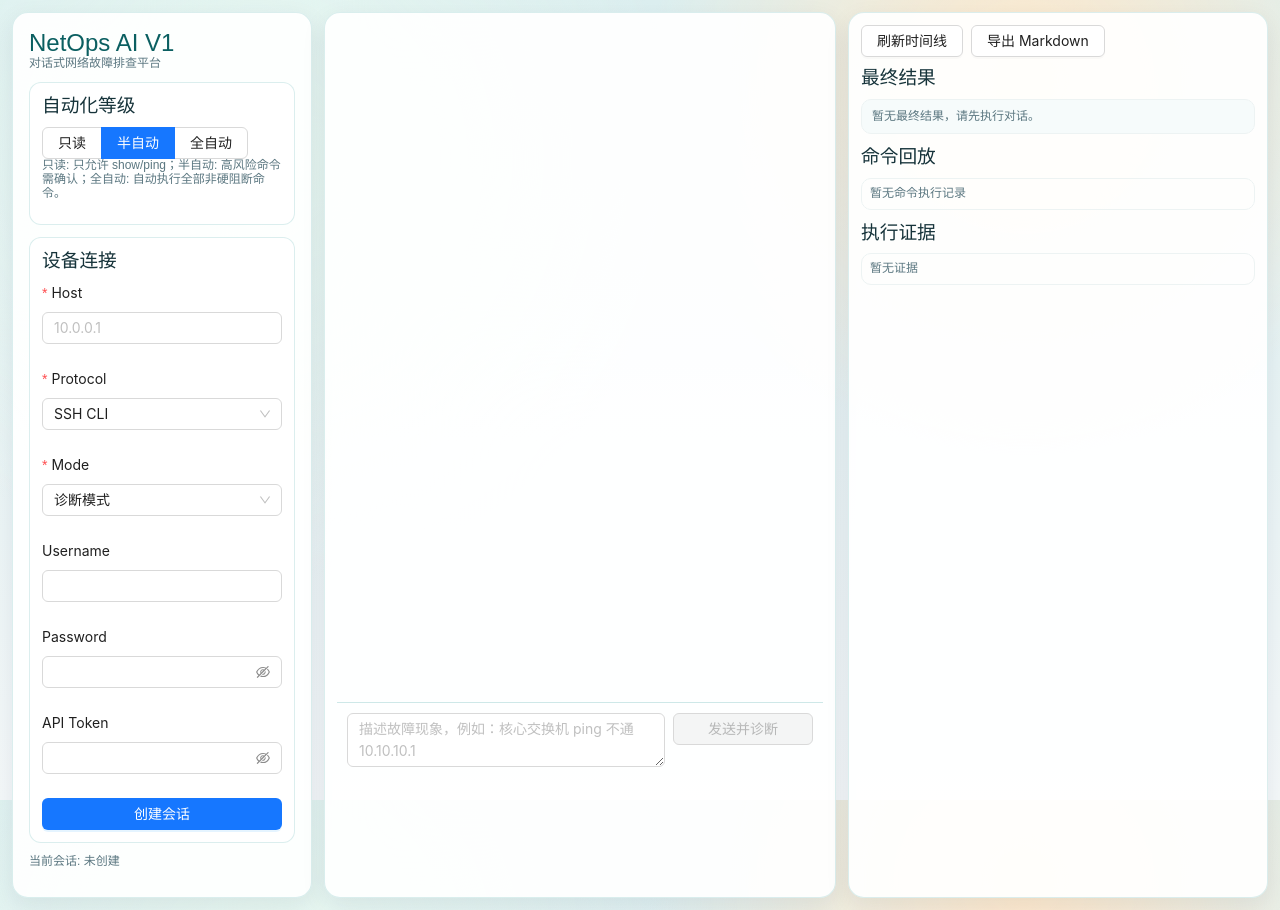
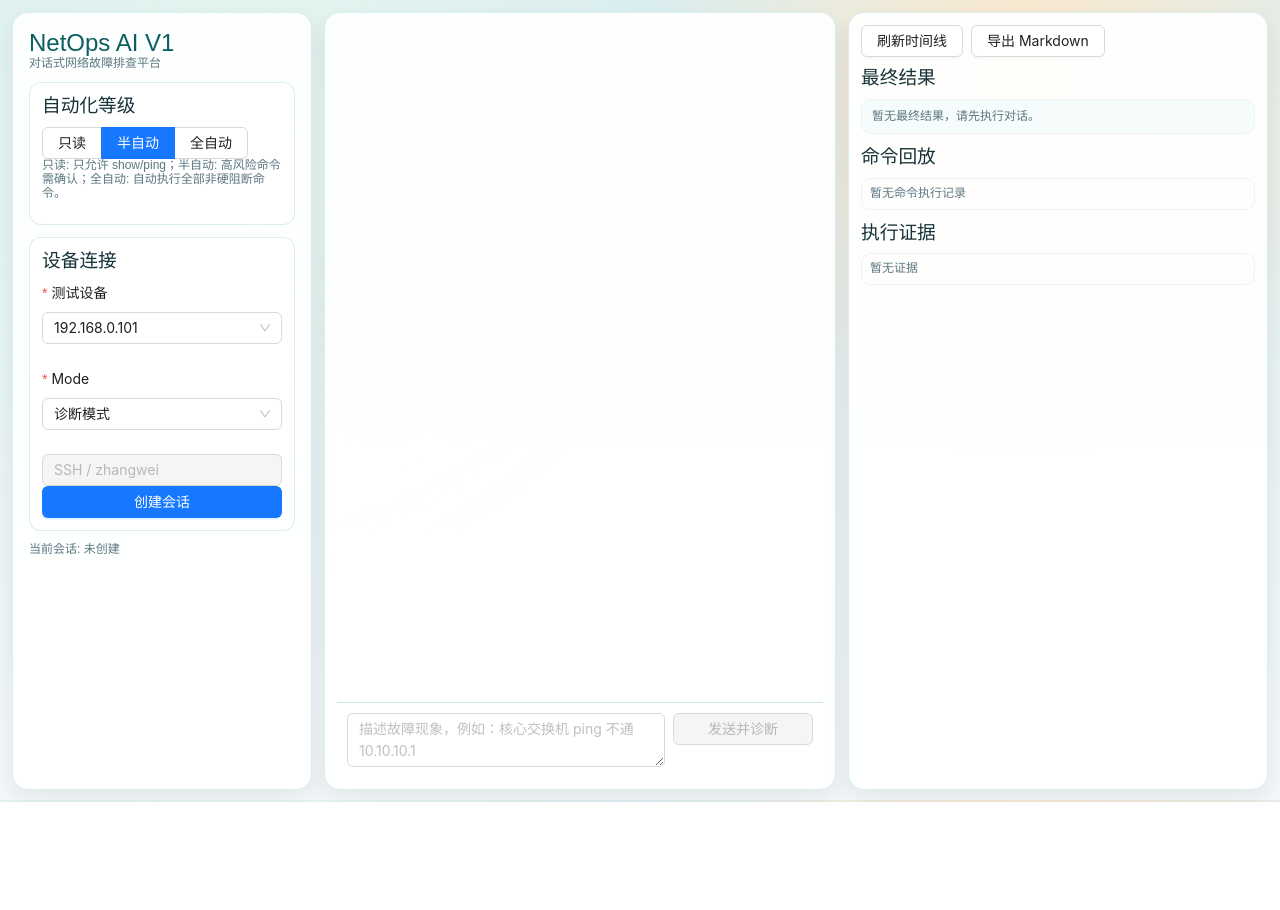
Before and after one commit to jluzhangwei/main, a React (Vite) app in the folder frontend/: page / in a window 1280 px wide. After the commit the page ends 802 px from the top, so only its background shows below. Built offline with nearby package versions, Linux system fonts and the light colour scheme.

Commit message:
feat: restrict ui to two ssh test devices with fixed creds

```diff
--- a/frontend/src/components/DeviceForm.tsx
+++ b/frontend/src/components/DeviceForm.tsx
@@ -16,6 +16,8 @@ type Props = {
 
 export function DeviceForm({ automationLevel, onCreate }: Props) {
   const [form] = Form.useForm()
+  const fixedUsername = 'zhangwei'
+  const fixedPassword = 'Admin@123'
 
   return (
     <div className="panel-card">
@@ -23,20 +25,23 @@ export function DeviceForm({ automationLevel, onCreate }: Props) {
       <Form
         form={form}
         layout="vertical"
-        initialValues={{ protocol: 'ssh', operation_mode: 'diagnosis' }}
+        initialValues={{ host: '192.168.0.101', operation_mode: 'diagnosis' }}
         onFinish={async (values) => {
-          await onCreate({ ...values, automation_level: automationLevel })
+          await onCreate({
+            host: values.host,
+            protocol: 'ssh',
+            operation_mode: values.operation_mode,
+            username: fixedUsername,
+            password: fixedPassword,
+            automation_level: automationLevel,
+          })
         }}
       >
-        <Form.Item label="Host" name="host" rules={[{ required: true }]}>
-          <Input placeholder="10.0.0.1" />
-        </Form.Item>
-        <Form.Item label="Protocol" name="protocol" rules={[{ required: true }]}>
+        <Form.Item label="测试设备" name="host" rules={[{ required: true }]}>
           <Select
             options={[
-              { value: 'ssh', label: 'SSH CLI' },
-              { value: 'telnet', label: 'Telnet CLI' },
-              { value: 'api', label: 'API' },
+              { value: '192.168.0.101', label: '192.168.0.101' },
+              { value: '192.168.0.102', label: '192.168.0.102' },
             ]}
           />
         </Form.Item>
@@ -49,15 +54,7 @@ export function DeviceForm({ automationLevel, onCreate }: Props) {
             ]}
           />
         </Form.Item>
-        <Form.Item label="Username" name="username">
-          <Input />
-        </Form.Item>
-        <Form.Item label="Password" name="password">
-          <Input.Password />
-        </Form.Item>
-        <Form.Item label="API Token" name="api_token">
-          <Input.Password />
-        </Form.Item>
+        <Input value={`SSH / ${fixedUsername}`} disabled />
         <Button htmlType="submit" type="primary" block>
           创建会话
         </Button>
```
